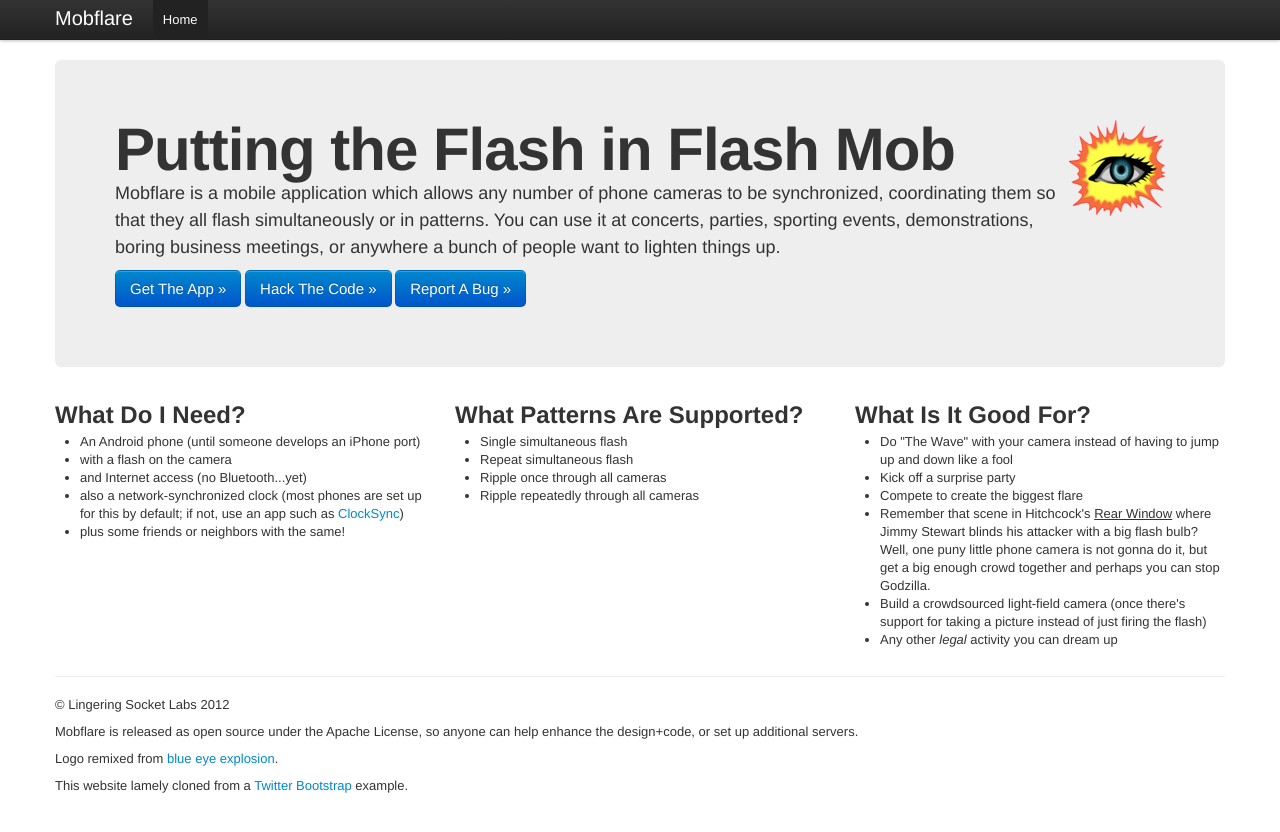
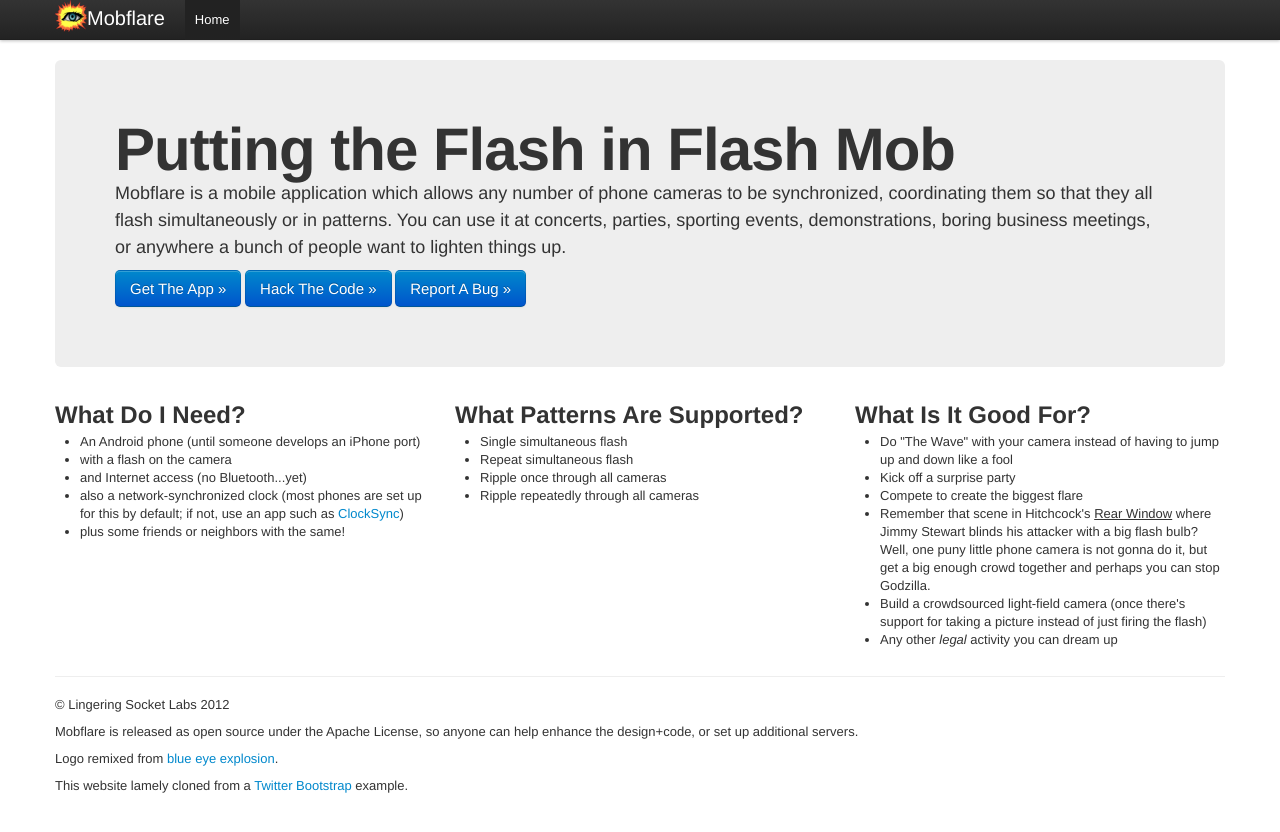
Before and after one commit to lingeringsocket/lingeringsocket.github.com, a plain HTML site: page index.html in a window 1280 px wide. Drawn offline with Linux system fonts and the light colour scheme.

Commit message:
Smaller icon.

```diff
--- a/index.html
+++ b/index.html
@@ -31,6 +31,7 @@
     <div class="navbar navbar-fixed-top">
       <div class="navbar-inner">
         <div class="container">
+          <img src="logo.png" align="left" width="32" height="32">
           <a class="btn btn-navbar" data-toggle="collapse" data-target=".nav-collapse">
             <span class="icon-bar"></span>
           </a>
@@ -47,8 +48,7 @@
     <div class="container">
 
       <div class="hero-unit">
-        <h1>Putting the Flash in Flash Mob
-	<img src="logo.png" align="right"></h1>
+        <h1>Putting the Flash in Flash Mob</h1>
         <p>Mobflare is a mobile application which allows any number of
 	   phone cameras to be synchronized, coordinating them so that
 	   they all flash
```
